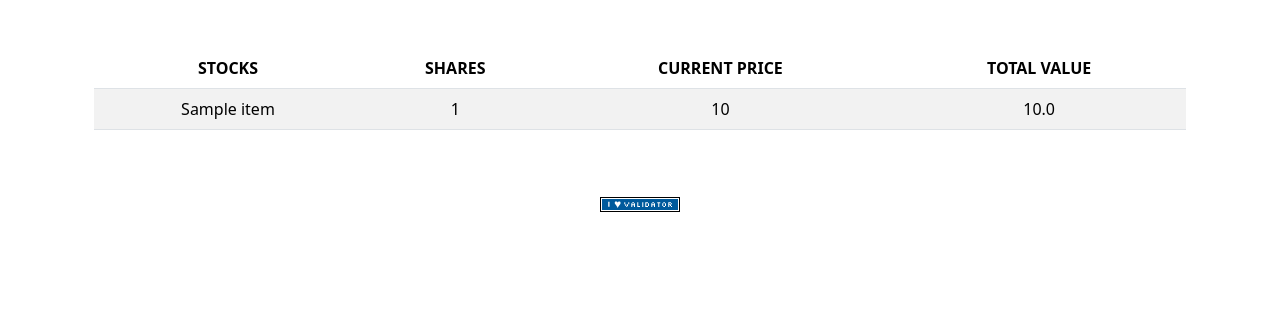
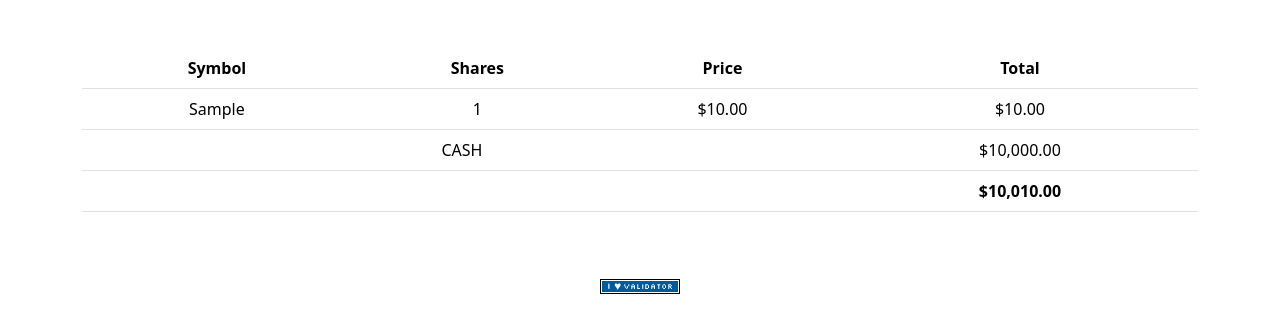
Before and after one commit to Gabrielpsr1/portfolio, a Flask app: page / in a window 1280 px wide. Shown: the part 76-409 px from the top of the page. Run offline with Flask 3, Linux system fonts and the light colour scheme; a user stored in the database is signed in; tables that the repository leaves empty hold one stand-in row (values such as "Sample post"); a database or web service that is not in the repository returns one stand-in record (values such as "Sample title"); data that the repository does not hold is empty; some libraries are stand-ins or nearby versions.

Commit message:
automated commit by check50 [check50=True]

```diff
--- a/app.py
+++ b/app.py
@@ -37,14 +37,30 @@ def after_request(response):
 @login_required
 def index():
     """Show portfolio of stocks"""
-    stocks = db.execute("SELECT stock,shares FROM stocks WHERE user_id=?", int(session["user_id"]))
 
-    stock_list = []
-    name_list = []
+    # pega ações do usuário
+    rows = db.execute("SELECT stock, shares FROM stocks WHERE user_id = ?", session["user_id"])
 
-    make_stock_list(stock_list, name_list, stocks)
+    holdings = []
+    total = 0
 
-    return render_template("index.html", stocks=stock_list)
+    for row in rows:
+        quote = lookup(row["stock"])
+        price = float(quote["price"])
+        value = price * row["shares"]
+        total += value
+        holdings.append({
+            "symbol": row["stock"],
+            "shares": row["shares"],
+            "price": usd(price),
+            "total": usd(value)
+        })
+
+    # pega o cash atual
+    cash = db.execute("SELECT cash FROM users WHERE id = ?", session["user_id"])[0]["cash"]
+    total += cash
+
+    return render_template("index.html", holdings=holdings, cash=usd(cash), total=usd(total))
 
 
 @app.route("/buy", methods=["GET", "POST"])
@@ -53,36 +69,52 @@ def buy():
     """Buy shares of stock"""
     if request.method == "POST":
 
-        shares = request.form.get("shares")
-        if not (isinstance(shares, int) and shares > 0):
-            return apology("pls, input an positive integer",400)
+        # valida número de ações
+        try:
+            shares = int(request.form.get("shares"))
+            if shares <= 0:
+                return apology("please input a positive integer", 400)
+        except:
+            return apology("please input a positive integer", 400)
 
+        # valida símbolo
         stock = lookup(request.form.get("symbol"))
         if not stock:
-            return apology("invalid symbol.",400)
+            return apology("invalid symbol", 400)
 
-        cash = usd(db.execute("SELECT cash FROM users WHERE id = ? ",
-                   int(session["user_id"]))[0]["cash"])
+        # pega dinheiro do usuário
+        cash = db.execute("SELECT cash FROM users WHERE id = ?", session["user_id"])[0]["cash"]
 
-        transaction_type = "BUY"
+        price = float(stock["price"])
+        total_cost = price * shares
 
-        if usd(stock["price"]) * shares < cash:
-            db.execute("UPDATE users SET cash = cash - ? WHERE id = ?",
-                       usd(stock["price"]) * shares, session["user_id"])
-            db.execute("INSERT INTO history(id,stock,shares,time,type) VALUES (?,?,?,?,?)",
-                       session["user_id"], stock["symbol"], shares, datetime.now(), transaction_type)
-            if not db.execute("SELECT * FROM stocks WHERE user_id = ? AND stock = ?", session["user_id"], stock["symbol"]):
-                # no row, insert a new one
-                db.execute("INSERT INTO stocks(user_id, stock, shares) VALUES (?, ?, ?)",
-                           session["user_id"], stock["symbol"], shares)
-            else:
-                db.execute("UPDATE stocks SET shares = shares + ? WHERE user_id = ? AND stock = ?",
-                           shares, session["user_id"], stock["symbol"])
+        # verifica se tem dinheiro suficiente
+        if total_cost > cash:
+            return apology("you don't have enough cash", 400)
+
+        # desconta o valor da compra
+        db.execute("UPDATE users SET cash = cash - ? WHERE id = ?", total_cost, session["user_id"])
+
+        # salva no histórico (note que history precisa ter coluna price)
+        db.execute("INSERT INTO history (user_id, stock, shares, price, time, type) VALUES (?, ?, ?, ?, ?, ?)",
+                   session["user_id"], stock["symbol"], shares, price, datetime.now(), "BUY")
+
+        # adiciona/atualiza ações do usuário
+        rows = db.execute("SELECT shares FROM stocks WHERE user_id = ? AND stock = ?",
+                          session["user_id"], stock["symbol"])
+
+        if len(rows) == 0:
+            db.execute("INSERT INTO stocks (user_id, stock, shares) VALUES (?, ?, ?)",
+                       session["user_id"], stock["symbol"], shares)
         else:
-            return apology("you don't have enough cash")
+            db.execute("UPDATE stocks SET shares = shares + ? WHERE user_id = ? AND stock = ?",
+                       shares, session["user_id"], stock["symbol"])
+
         return redirect("/")
+
     else:
         return render_template("buy.html")
+
 
 
 @app.route("/history")
--- a/templates/index.html
+++ b/templates/index.html
@@ -1,32 +1,34 @@
 {% extends "layout.html" %}
 
-{% block title %}
-    quote
-{% endblock %}
-
 {% block main %}
-  <div class="container">
-   <div class="section">
-                <table class="table table-striped">
+<table class="table">
     <thead>
         <tr>
-                            <th>STOCKS</th>
-                            <th>SHARES</th>
-                            <th>CURRENT PRICE</th>
-                            <th>TOTAL VALUE</th>
+            <th>Symbol</th>
+            <th>Shares</th>
+            <th>Price</th>
+            <th>Total</th>
         </tr>
     </thead>
     <tbody>
-                         {% for stock in stocks %}
+        {% for stock in holdings %}
         <tr>
-                            <td>{{ stock.name }}</td>
-                            <td>{{ stock.shares}}</td>
-                            <td>{{ stock.price}}</td>
-                            <td>{{ stock.total_value}}</td>
+            <td>{{ stock.symbol }}</td>
+            <td>{{ stock.shares }}</td>
+            <td>{{ stock.price }}</td>
+            <td>{{ stock.total }}</td>
         </tr>
         {% endfor %}
+        <tr>
+            <td colspan="3">CASH</td>
+            <td>{{ cash }}</td>
+        </tr>
     </tbody>
+    <tfoot>
+        <tr>
+            <td colspan="3"></td>
+            <td><strong>{{ total }}</strong></td>
+        </tr>
+    </tfoot>
 </table>
-    </div>
-   </div>
 {% endblock %}
```
Also changed, not shown: finance.db. Lines whose indentation alone changed are shown as unchanged.
